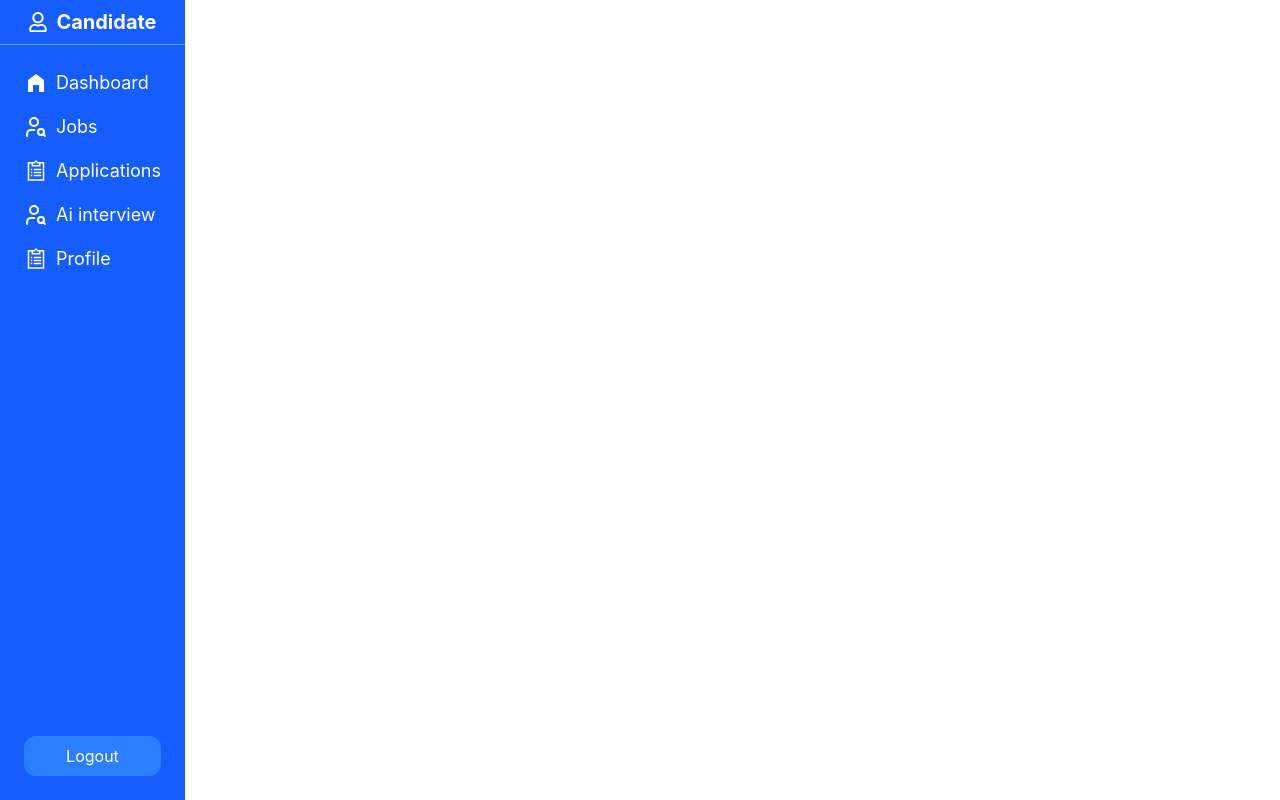
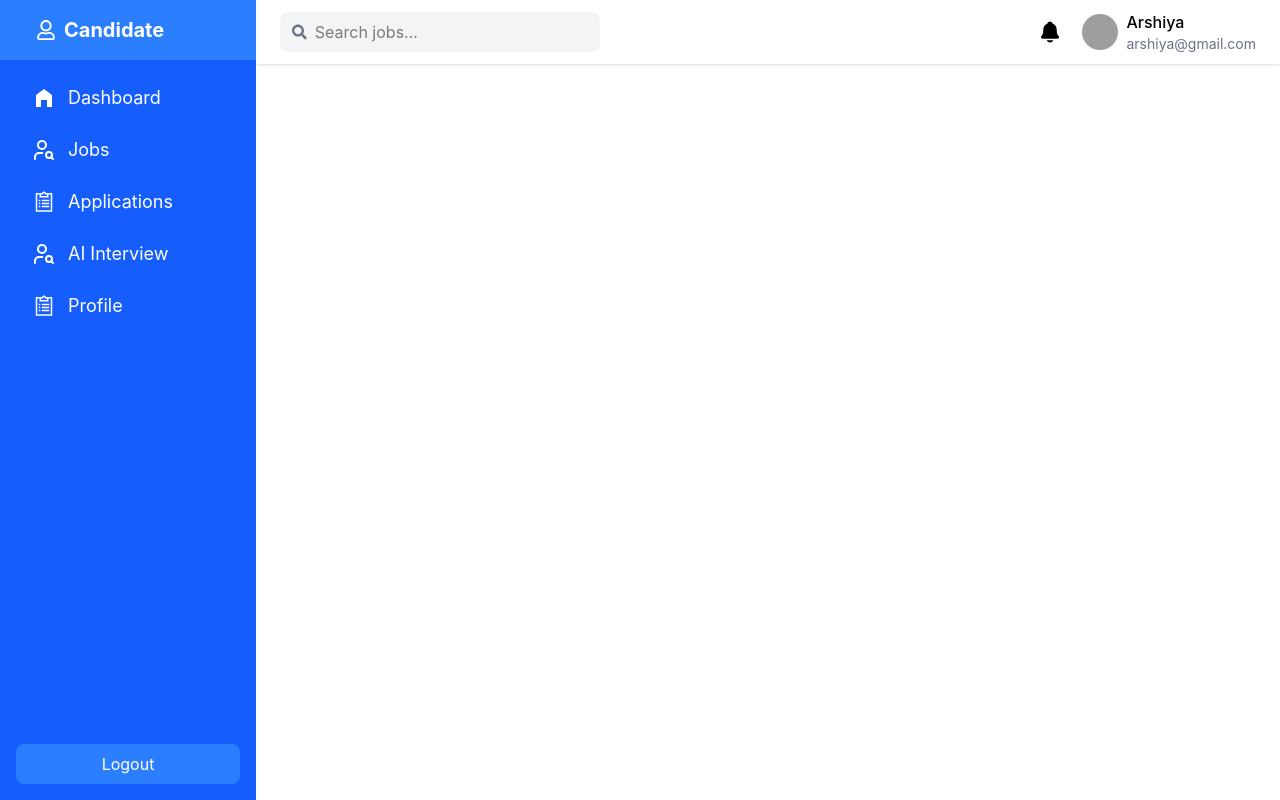
Before and after one commit to khanarshiya0709/Ai-interview-system, a React (Vite) app: page /candidate in a window 1280 px wide. Built offline with nearby package versions, Linux system fonts and the light colour scheme; grey boxes are pictures that could not be loaded.

Commit message:
add navbar code and responsiveness for my mobile and desktop

```diff
--- a/src/components/candidate/Navbar.jsx
+++ b/src/components/candidate/Navbar.jsx
@@ -0,0 +1,77 @@
+import React from "react";
+import { FaSearch } from "react-icons/fa";
+import { IoNotifications } from "react-icons/io5";
+import { RxHamburgerMenu } from "react-icons/rx";
+
+const Navbar = ({ setOpen, isClick, setIsClick }) => {
+    return (
+        <div className="ml-0 sm:ml-56 lg:ml-64 h-16 bg-white flex items-center justify-between px-6 shadow sticky top-0 z-30">
+
+            {/* LEFT */}
+            <div className="flex items-center gap-4">
+
+                {/* Hamburger */}
+                <RxHamburgerMenu
+                    className="text-2xl cursor-pointer sm:hidden"
+                    onClick={() => setOpen(true)}
+                />
+
+                {/* Desktop Search */}
+                <div className="hidden sm:flex items-center bg-gray-100 px-3 py-2 rounded-lg w-80">
+                    <FaSearch className="mr-2 text-gray-500" />
+                    <input
+                        type="text"
+                        placeholder="Search jobs..."
+                        className="bg-transparent outline-none w-full"
+                    />
+                </div>
+
+            </div>
+
+            {/* RIGHT */}
+            <div className="flex items-center gap-5">
+
+                {/* Mobile Search */}
+                {isClick ? (
+                    <div className="flex items-center bg-gray-100 px-3 py-1 rounded-lg sm:hidden">
+                        <input
+                            type="text"
+                            placeholder="Search..."
+                            className="bg-transparent outline-none"
+                        />
+                        <button
+                            className="ml-2"
+                            onClick={() => setIsClick(false)}
+                        >
+                            <FaSearch />
+                        </button>
+                    </div>
+                ) : (
+                    <FaSearch
+                        className="text-xl sm:hidden cursor-pointer"
+                        onClick={() => setIsClick(true)}
+                    />
+                )}
+
+                {/* Notification */}
+                <IoNotifications className="text-2xl cursor-pointer" />
+
+                {/* Profile */}
+                <div className="flex items-center gap-2 cursor-pointer">
+                    <img
+                        src="https://i.pravatar.cc/40"
+                        alt="profile"
+                        className="w-9 h-9 rounded-full"
+                    />
+                    <div className="hidden lg:block">
+                        <p className="font-medium">Arshiya</p>
+                        <p className="text-sm text-gray-500">arshiya@gmail.com</p>
+                    </div>
+                </div>
+
+            </div>
+        </div>
+    );
+};
+
+export default Navbar;
--- a/src/components/candidate/Sidebar.jsx
+++ b/src/components/candidate/Sidebar.jsx
@@ -1,63 +1,84 @@
-import React from 'react'
-import { FaRegUser } from "react-icons/fa";
+import React from "react";
 import { MdHomeFilled } from "react-icons/md";
 import { LuUserSearch } from "react-icons/lu";
 import { LiaClipboardListSolid } from "react-icons/lia";
+import { FaRegUser } from "react-icons/fa";
+import { IoClose } from "react-icons/io5";
 
+const Sidebar = ({ open, setOpen }) => {
+    return (
+        <>
+            {/* Overlay (mobile) */}
+            {open && (
+                <div
+                    className="fixed inset-0 bg-black/40 z-40 sm:hidden"
+                    onClick={() => setOpen(false)}
+                ></div>
+            )}
 
+            {/* Sidebar */}
+            <div
+                className={`
+        fixed top-0 left-0 h-screen w-56 sm:w-56 lg:w-64 bg-blue-600 text-white flex flex-col z-50
+        transform transition-transform duration-300
+        ${open ? "translate-x-0" : "-translate-x-full"}
+        sm:translate-x-0
+      `}
+            >
+                {/* Top (Logo + Cross) */}
+                <div className="relative flex items-center gap-3 px-9 py-4 text-xl font-bold bg-blue-500">
 
-
-
-const Sidebar = () => {
-    return (
-        <div className='h-screen   sm:64 bg-blue-600 text-white hidden sm:flex flex-col fixed left-0 top-0'>
-
-            {/* logo and title */}
-            <div className='flex gap-2 items-center justify-center text-xl font-bold p-2 border-b border-blue-400'>
+                    <div className="flex items-center gap-2">
                         <FaRegUser />
                         Candidate
                     </div>
 
+                    {/* Cross (mobile only) */}
+                    <IoClose
+                        className="text-4xl cursor-pointer sm:hidden absolute right-4"
+                        onClick={() => setOpen(false)}
+                    />
+                </div>
+
                 {/* Menu */}
-            <ul className=' justify-start flex flex-col  p-4 text-lg'>
-                <li className='hover:bg-blue-500 px-2 py-2 rounded-xl cursor-pointer flex gap-2 items-center'>
-                    <MdHomeFilled className='text-xl sm:text-2xl' />
+                <ul className="flex flex-col p-4 gap-2 text-lg">
+
+                    <li className="flex items-center gap-3 px-4 py-2 hover:bg-blue-500 rounded-lg cursor-pointer">
+                        <MdHomeFilled size={24} />
                         Dashboard
                     </li>
 
-                <li className='hover:bg-blue-500 px-2 py-2 rounded-xl cursor-pointer flex gap-2 items-center'>
-                    <LuUserSearch className='text-xl sm:text-2xl' />
-
-
+                    <li className="flex items-center gap-3 px-4 py-2 hover:bg-blue-500 rounded-lg cursor-pointer">
+                        <LuUserSearch size={24} />
                         Jobs
                     </li>
 
-                <li className='hover:bg-blue-500 px-2 py-2 rounded-xl cursor-pointer flex gap-2 items-center'>
-                    <LiaClipboardListSolid className='text-xl sm:text-2xl' />
+                    <li className="flex items-center gap-3 px-4 py-2 hover:bg-blue-500 rounded-lg cursor-pointer">
+                        <LiaClipboardListSolid size={24} />
                         Applications
                     </li>
 
-                <li className='hover:bg-blue-500 px-2 py-2 rounded-xl cursor-pointer flex gap-2 items-center'>
-                    <LuUserSearch className='text-xl sm:text-2xl' />
-                    Ai interview
+                    <li className="flex items-center gap-3 px-4 py-2 hover:bg-blue-500 rounded-lg cursor-pointer">
+                        <LuUserSearch size={24} />
+                        AI Interview
                     </li>
 
-                <li className='hover:bg-blue-500 px-2 py-2 rounded-xl cursor-pointer flex gap-2 items-center'>
-                    <LiaClipboardListSolid className='text-xl sm:text-2xl' />
+                    <li className="flex items-center gap-3 px-4 py-2 hover:bg-blue-500 rounded-lg cursor-pointer">
+                        <LiaClipboardListSolid size={24} />
                         Profile
                     </li>
 
+                </ul>
 
-            </ul>
-            {/* logout btn */}
-            <div className='mt-auto p-6'>
-                <button className='bg-blue-500 hover:bg-blue-900 p-2 rounded-xl w-full'>
+                {/* Logout */}
+                <div className="mt-auto p-4">
+                    <button className="w-full bg-blue-500 hover:bg-blue-800 py-2 rounded-lg">
                         Logout
                     </button>
                 </div>
-
             </div>
-    )
-}
+        </>
+    );
+};
 
 export default Sidebar;
--- a/src/pages/Candidate/Dashboard.jsx
+++ b/src/pages/Candidate/Dashboard.jsx
@@ -1,10 +1,20 @@
-import React from 'react'
+import React, { useState } from "react";
 import Sidebar from '../../components/candidate/Sidebar'
+import Navbar from "../../components/candidate/Navbar";
+
 
 const Dashboard = () => {
+    const [open, setOpen] = useState(false);
+    const [isClick, setIsClick] = useState(false);
+
     return (
         <>
-            <Sidebar />
+            <Sidebar open={open} setOpen={setOpen} />
+            <Navbar setOpen={setOpen}
+                isClick={isClick}
+                setIsClick={setIsClick}
+            />
+
         </>
     )
 }
```
Lines whose indentation alone changed are shown as unchanged.
